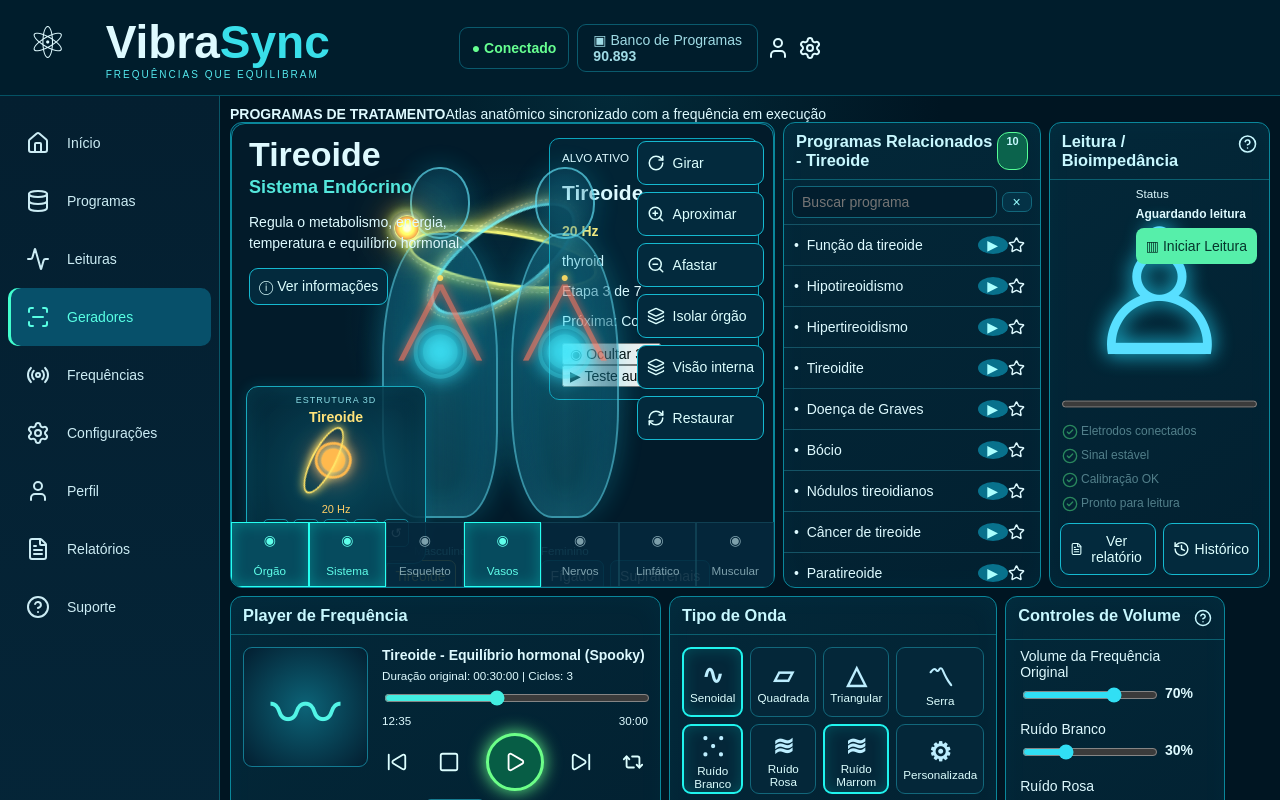
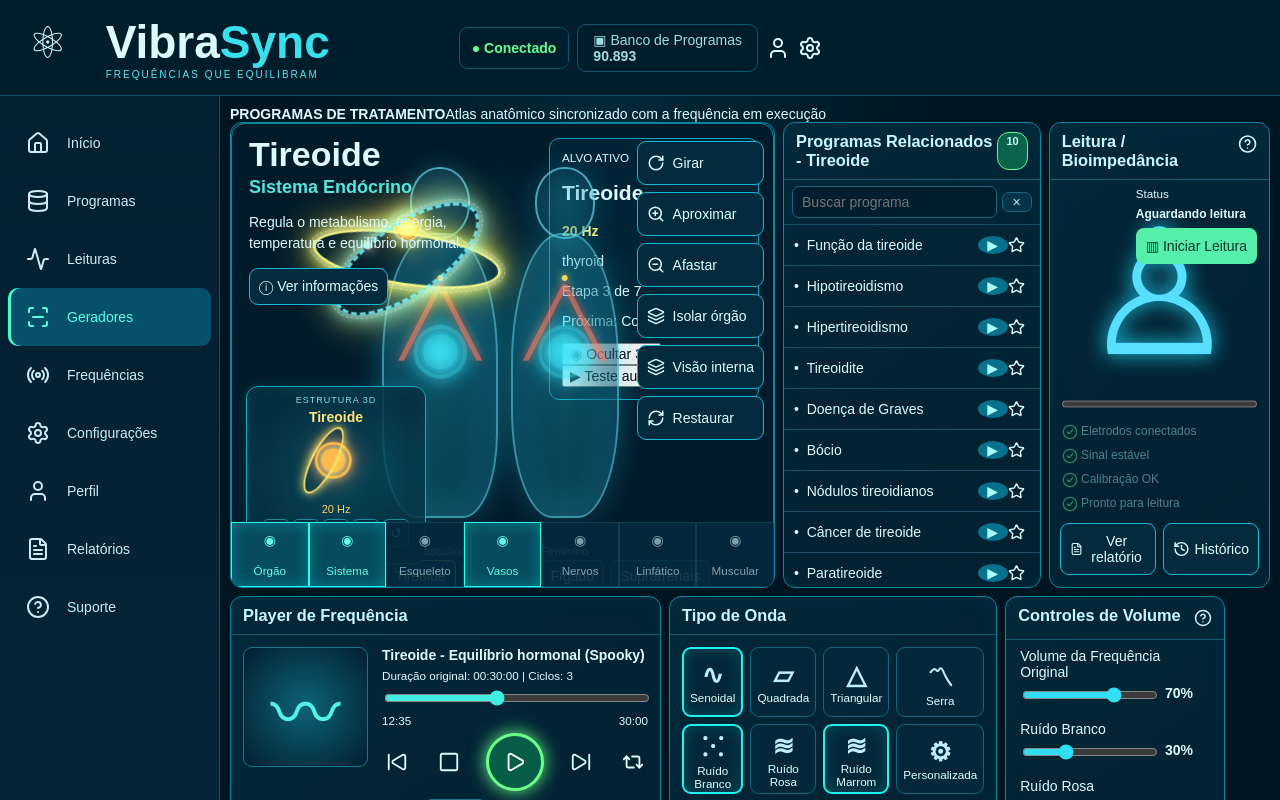
Before and after one commit to marcosfersant/vibrasync-next, a React (Vite) app: page / in a window 1280 px wide. Shown: the top 800 px of the page. Built offline with nearby package versions, Linux system fonts and the light colour scheme.

Commit message:
Parte C: finalizar rotacao vibracao e particulas do campo quantico

```diff
--- a/src/atlas/atlas-prototype.css
+++ b/src/atlas/atlas-prototype.css
@@ -56,3 +56,13 @@
 .atlas-target-layer .atlas-target[data-target]{filter:brightness(1.25) saturate(1.18);mix-blend-mode:screen}
 .atlas-target-layer .atlas-target[data-target]:before{content:"";position:absolute;inset:-18px;border-radius:50%;background:radial-gradient(circle,#ffe98233,transparent 68%);animation:targetBreath 1.15s ease-in-out infinite}
 @keyframes targetBreath{0%,100%{transform:scale(.8);opacity:.35}50%{transform:scale(1.35);opacity:.9}}
+
+/* PARTE C — Campo Quântico definitivo sobre o alvo ativo */
+.quantum-ring.ring-male{margin-left:-96px}
+.quantum-ring.ring-female{margin-left:96px}
+.quantum-ring{z-index:9;pointer-events:none;transition:left .65s ease,top .65s ease,margin-left .45s ease}
+.q-clockwise{border-style:solid;border-color:#ffe66b;box-shadow:0 0 8px #fff49a,0 0 22px #ffd84d,0 0 42px #ff9d31}
+.q-counter{border-style:dashed;border-color:#67fff0;box-shadow:0 0 8px #9ffff6,0 0 22px #57f6ea,0 0 38px #ffe05b}
+.q-clockwise:after,.q-counter:after{content:"";position:absolute;left:50%;top:50%;width:7px;height:7px;border-radius:50%;background:#fff7a1;box-shadow:0 0 9px #fff,0 0 18px #ffe45a;animation:quantumParticle 1.05s ease-in-out infinite alternate}
+.q-counter:after{animation-delay:-.5s;background:#7ffff2;box-shadow:0 0 9px #fff,0 0 18px #55fff0}
+@keyframes quantumParticle{from{transform:translate(-78px,-8px) scale(.7);opacity:.55}to{transform:translate(72px,8px) scale(1.35);opacity:1}}
```
